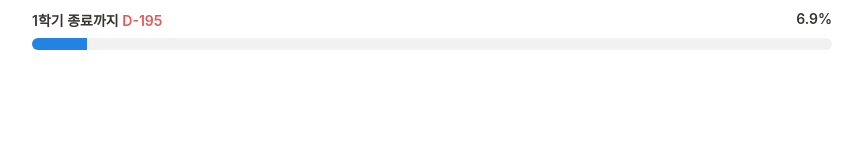
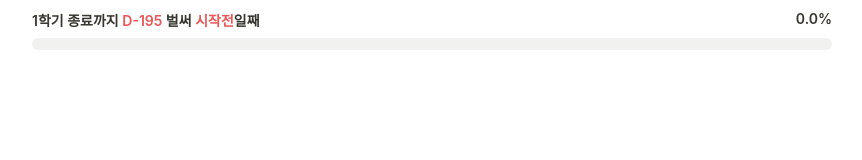
Before and after one commit to cherryck/-html-, a plain HTML site: page index.html in a window 1280 px wide. Shown: the whole page, without its empty margins (208-1070 px from the left). Drawn offline with Linux system fonts and the light colour scheme.

Commit message:
Enhance D-Day functionality with additional counter
Added a second D-Day counter to track days since the semester start.

```diff
--- a/index.html
+++ b/index.html
@@ -45,13 +45,16 @@
         #d-day-text {
             color: #eb5757; /* D-Day 강조색 (빨간색 계열) */
         }
-    </style>
+
+        #d-day-text2 {
+            color: #eb5757; /* D-Day 강조색 (빨간색 계열) */
+        }    </style>
 </head>
 <body>
 
 <div class="container">
     <div class="text-wrapper">
-        <span>1학기 종료까지 <span id="d-day-text">D-?</span></span>
+        <span>1학기 종료까지 <span id="d-day-text">D-?</span> 벌써 <span id="d-day-text2"></span>일째</span>
         <span id="percent-text">0%</span>
     </div>
     <div class="progress-container">
@@ -64,7 +67,7 @@
         const now = new Date();
         const targetDate = new Date('2026-08-29T00:00:00');
         // 학기 시작일을 2026년 3월 2일로 가정하여 진행률 계산
-        const startDate = new Date('2026-02-01T00:00:00');
+        const startDate = new Date('2026-03-02T00:00:00');
 
         const totalDiff = targetDate - startDate;
         const currentDiff = now - startDate;
@@ -72,6 +75,10 @@
         // D-Day 계산
         const dDayDiff = targetDate - now;
         const dDay = Math.ceil(dDayDiff / (1000 * 60 * 60 * 24));
+
+        // D-day 2 계산
+        const dDaydiff2 = now - startDate + 1;
+        const dDay2 = Math.ceil(dDaydiff2 / (1000 * 60 * 60 * 24));
 
         // 진행률 계산 (0~100 사이로 제한)
         let percent = (currentDiff / totalDiff) * 100;
@@ -82,6 +89,8 @@
         document.getElementById('d-day-text').innerText = dDay > 0 ? `D-${dDay}` : (dDay === 0 ? "D-Day!" : "종료됨");
         document.getElementById('percent-text').innerText = `${percent.toFixed(1)}%`;
         document.getElementById('progress-bar').style.width = `${percent}%`;
+        document.getElementById('d-day-text2').innerText = dDay2 > 0 ? `${dDay2}` : (dDay2 === 0 ? "D-Day!" : "시작전");
+
     }
 
     updateProgress();
```
